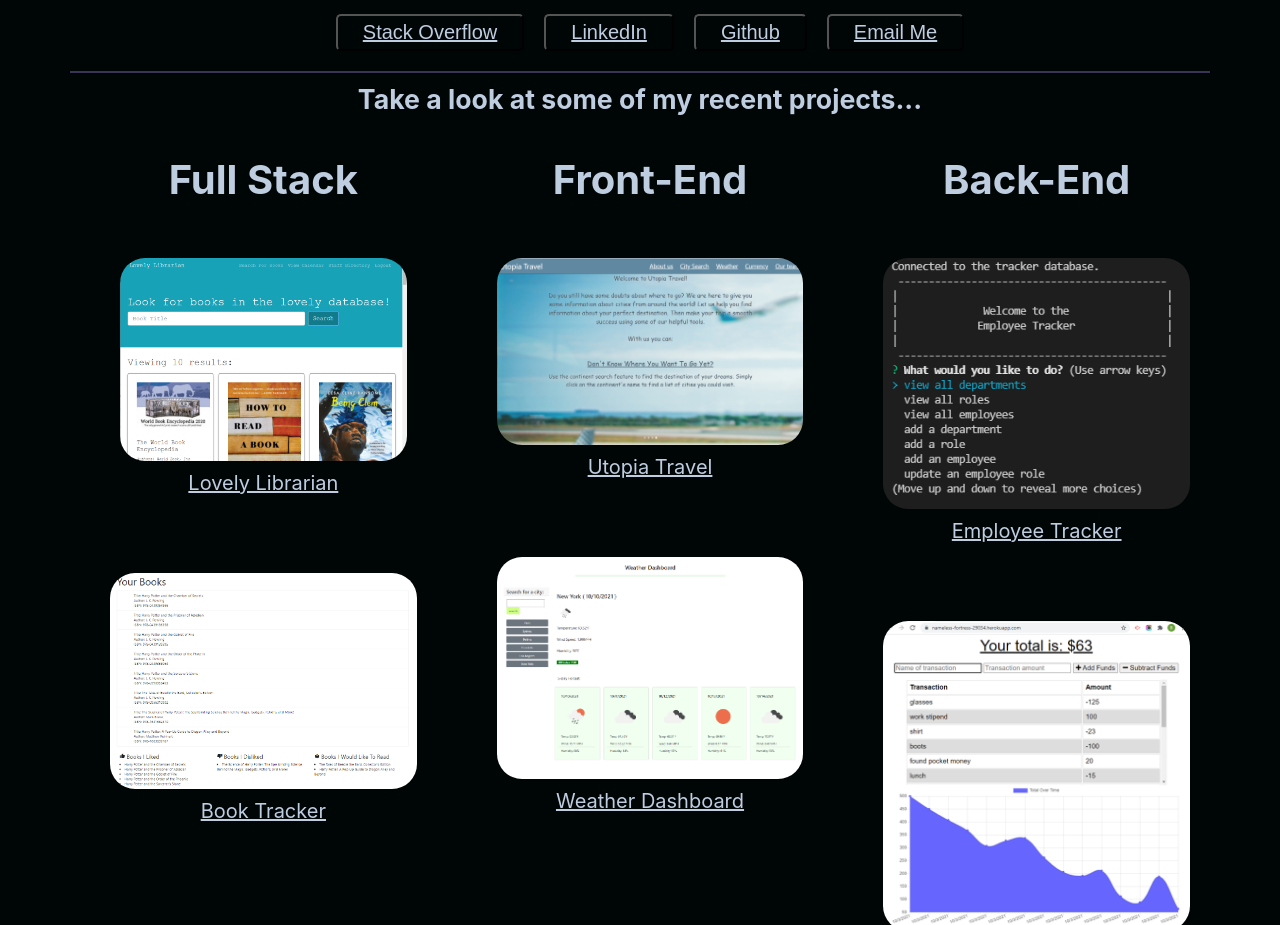
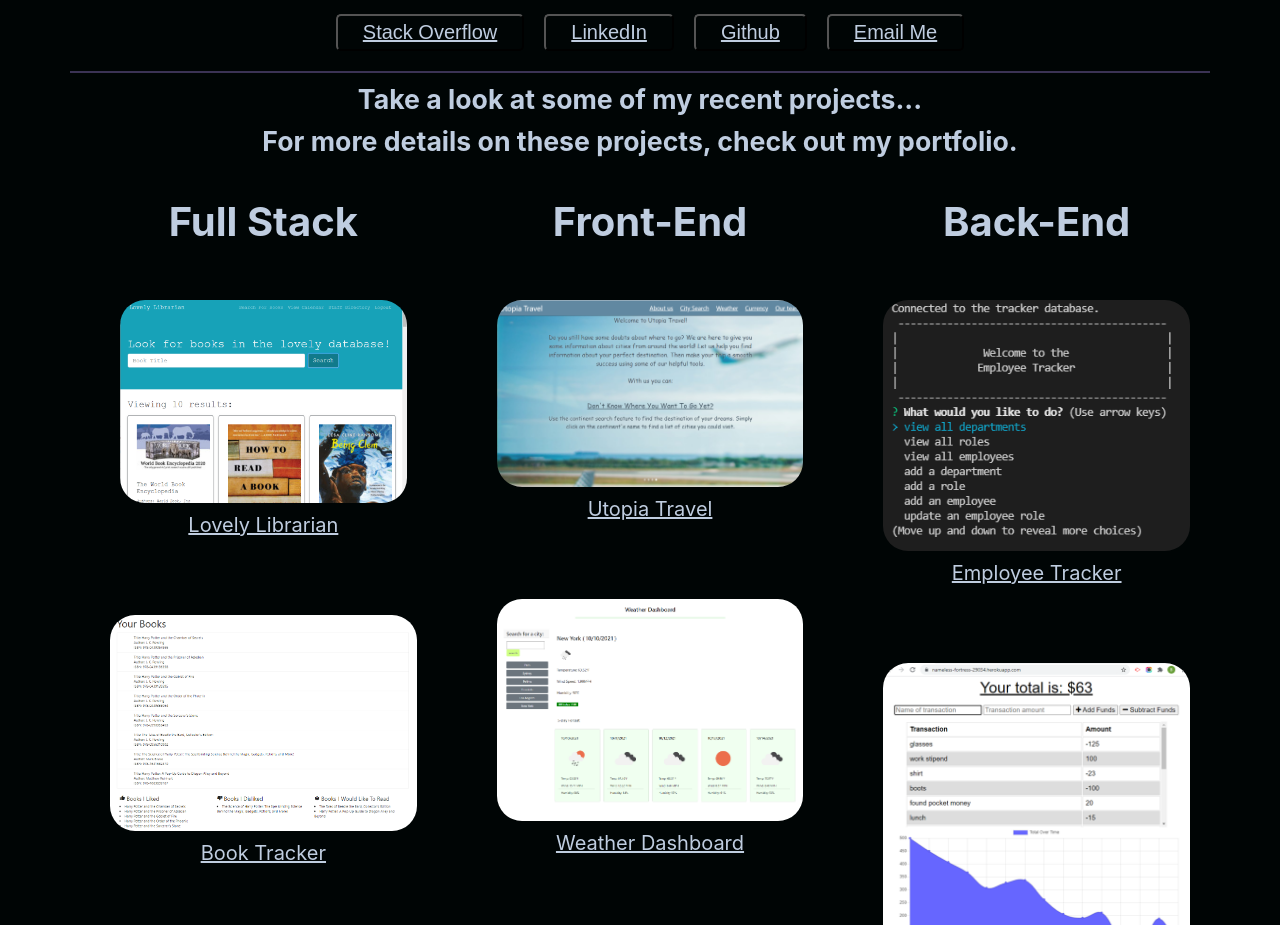
Before and after one commit to bcassellius/portfolio, a React (Create React App) app: page / in a window 1280 px wide. Shown: the part 780-1705 px from the top of the page. Built offline with nearby package versions, Linux system fonts and the light colour scheme.

Commit message:
add checkout my porfolio text to header in the middle

```diff
--- a/src/components/About/index.js
+++ b/src/components/About/index.js
@@ -29,6 +29,9 @@ function About(props) {
             <div>
                 <div>
                     <h1 class="look me">Take a look at some of my recent projects...</h1>
+                    <h4 class="look me">
+                        For more details on these projects, check out my portfolio.
+                    </h4>
                 </div>
                 <div id="main">
                     <div>
```
